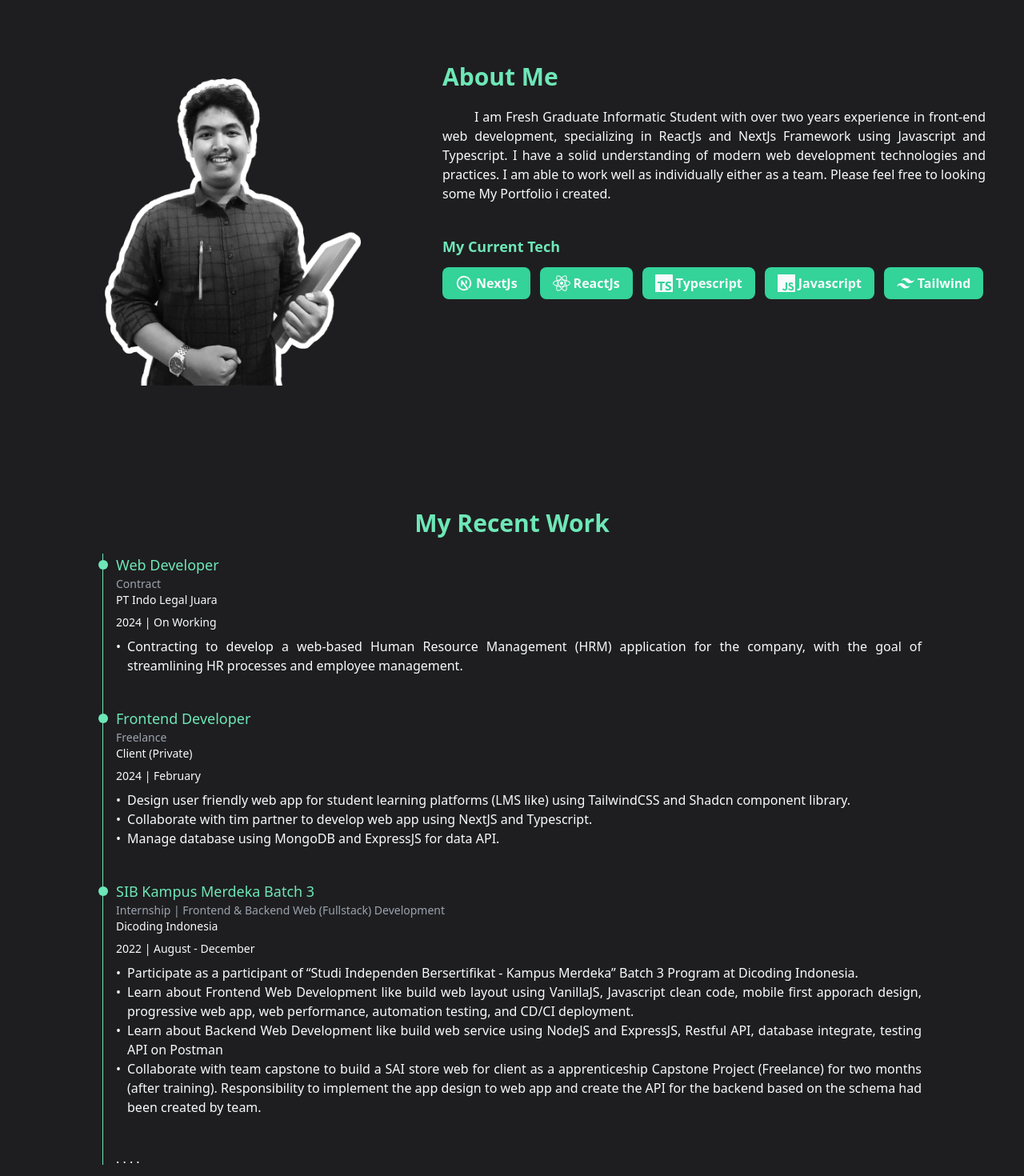
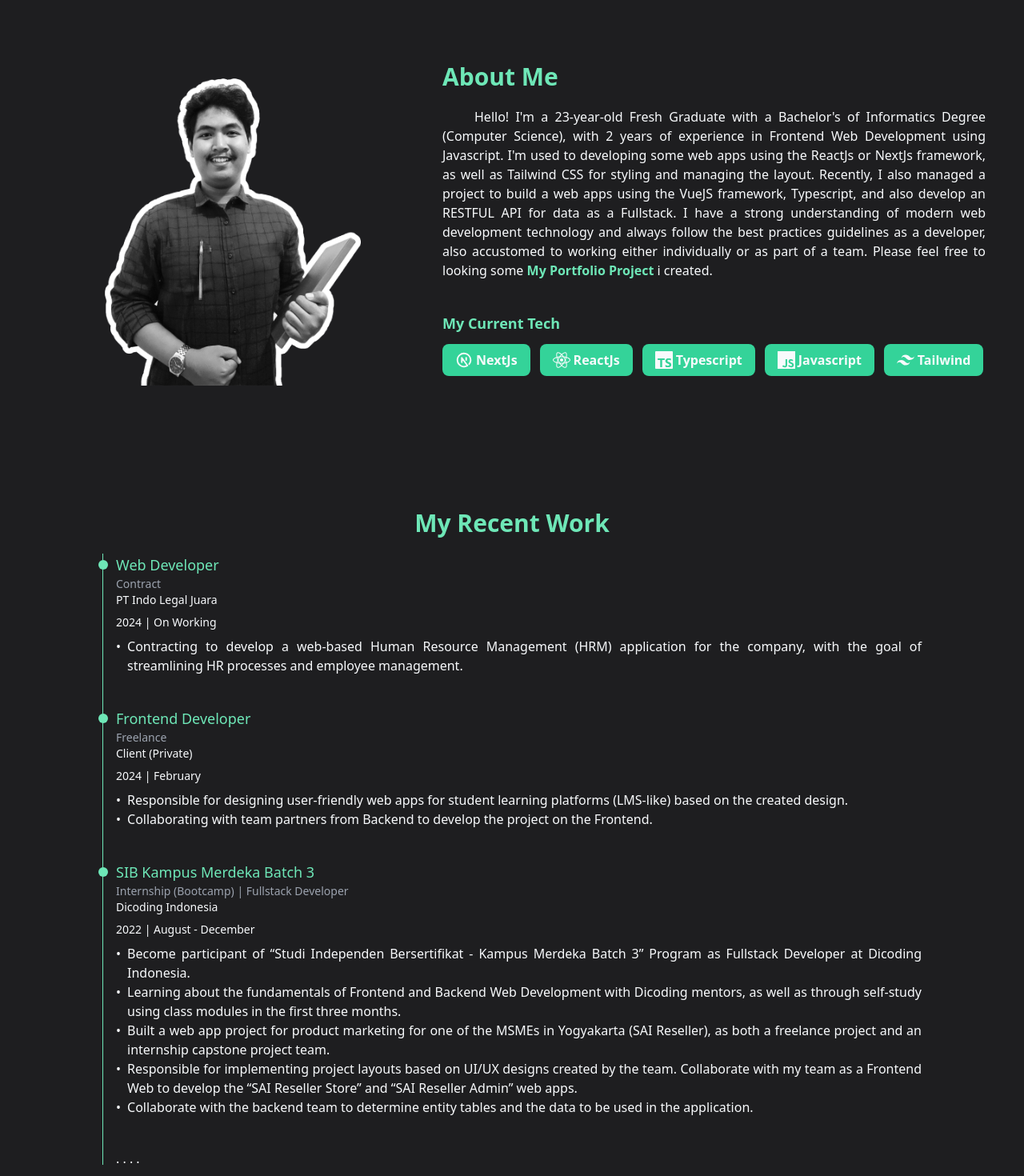
Before and after one commit to radyaadi/radya-profile-v2-app, a React (Vite) app: page / in a window 1280 px wide. Shown: the part 840-2310 px from the top of the page at 80% size. Built offline with nearby package versions, Linux system fonts and the light colour scheme; the HTML template or start-up script is replaced by a standard one.

Commit message:
edit some profile data

```diff
--- a/src/constants/work.ts
+++ b/src/constants/work.ts
@@ -14,21 +14,21 @@ export const works = [
     partner: "Client (Private)",
     duration: "2024 | February",
     description: [
-      "Design user friendly web app for student learning platforms (LMS like) using TailwindCSS and Shadcn component library.",
-      "Collaborate with tim partner to develop web app using NextJS and Typescript.",
-      "Manage database using MongoDB and ExpressJS for data API.",
+      "Responsible for designing user-friendly web apps for student learning platforms (LMS-like) based on the created design.",
+      "Collaborating with team partners from Backend to develop the project on the Frontend.",
     ],
   },
   {
     name: "SIB Kampus Merdeka Batch 3",
-    position: "Internship | Frontend & Backend Web (Fullstack) Development",
+    position: "Internship (Bootcamp) | Fullstack Developer",
     partner: "Dicoding Indonesia",
     duration: "2022 | August - December",
     description: [
-      "Participate as a participant of “Studi Independen Bersertifikat - Kampus Merdeka” Batch 3 Program at Dicoding Indonesia.",
-      "Learn about Frontend Web Development like build web layout using VanillaJS, Javascript clean code, mobile first apporach design, progressive web app, web performance, automation testing, and CD/CI deployment.",
-      "Learn about Backend Web Development like build web service using NodeJS and ExpressJS, Restful API, database integrate, testing API on Postman",
-      "Collaborate with team capstone to build a SAI store web for client as a apprenticeship Capstone Project (Freelance) for two months (after training). Responsibility to implement the app design to web app and create the API for the backend based on the schema had been created by team.",
+      "Become participant of “Studi Independen Bersertifikat - Kampus Merdeka Batch 3” Program as Fullstack Developer at Dicoding Indonesia.",
+      "Learning about the fundamentals of Frontend and Backend Web Development with Dicoding mentors, as well as through self-study using class modules in the first three months.",
+      "Built a web app project for product marketing for one of the MSMEs in Yogyakarta (SAI Reseller), as both a freelance project and an internship capstone project team.",
+      "Responsible for implementing project layouts based on UI/UX designs created by the team. Collaborate with my team as a Frontend Web to develop the “SAI Reseller Store” and “SAI Reseller Admin” web apps.",
+      "Collaborate with the backend team to determine entity tables and the data to be used in the application.",
     ],
   },
 ];
--- a/src/pages/home/AboutSection.tsx
+++ b/src/pages/home/AboutSection.tsx
@@ -1,3 +1,4 @@
+import { Link } from "react-router-dom";
 import ServiceList from "../../components/shared/TechList";
 
 export default function AboutSection() {
@@ -19,12 +20,21 @@ export default function AboutSection() {
             About Me
           </h1>
           <p className="sm:indent-10">
-            I am Fresh Graduate Informatic Student with over two years
-            experience in front-end web development, specializing in ReactJs and
-            NextJs Framework using Javascript and Typescript. I have a solid
-            understanding of modern web development technologies and practices.
-            I am able to work well as individually either as a team. Please feel
-            free to looking some My Portfolio i created.
+            Hello! I'm a 23-year-old Fresh Graduate with a Bachelor's of
+            Informatics Degree (Computer Science), with 2 years of experience in
+            Frontend Web Development using Javascript. I'm used to developing
+            some web apps using the ReactJs or NextJs framework, as well as
+            Tailwind CSS for styling and managing the layout. Recently, I also
+            managed a project to build a web apps using the VueJS framework,
+            Typescript, and also develop an RESTFUL API for data as a Fullstack.
+            I have a strong understanding of modern web development technology
+            and always follow the best practices guidelines as a developer, also
+            accustomed to working either individually or as part of a team.
+            Please feel free to looking some{" "}
+            <Link to="/portfolio" className="font-semibold text-emerald-300">
+              My Portfolio Project
+            </Link>{" "}
+            i created.
           </p>
           <ServiceList />
         </div>
```
